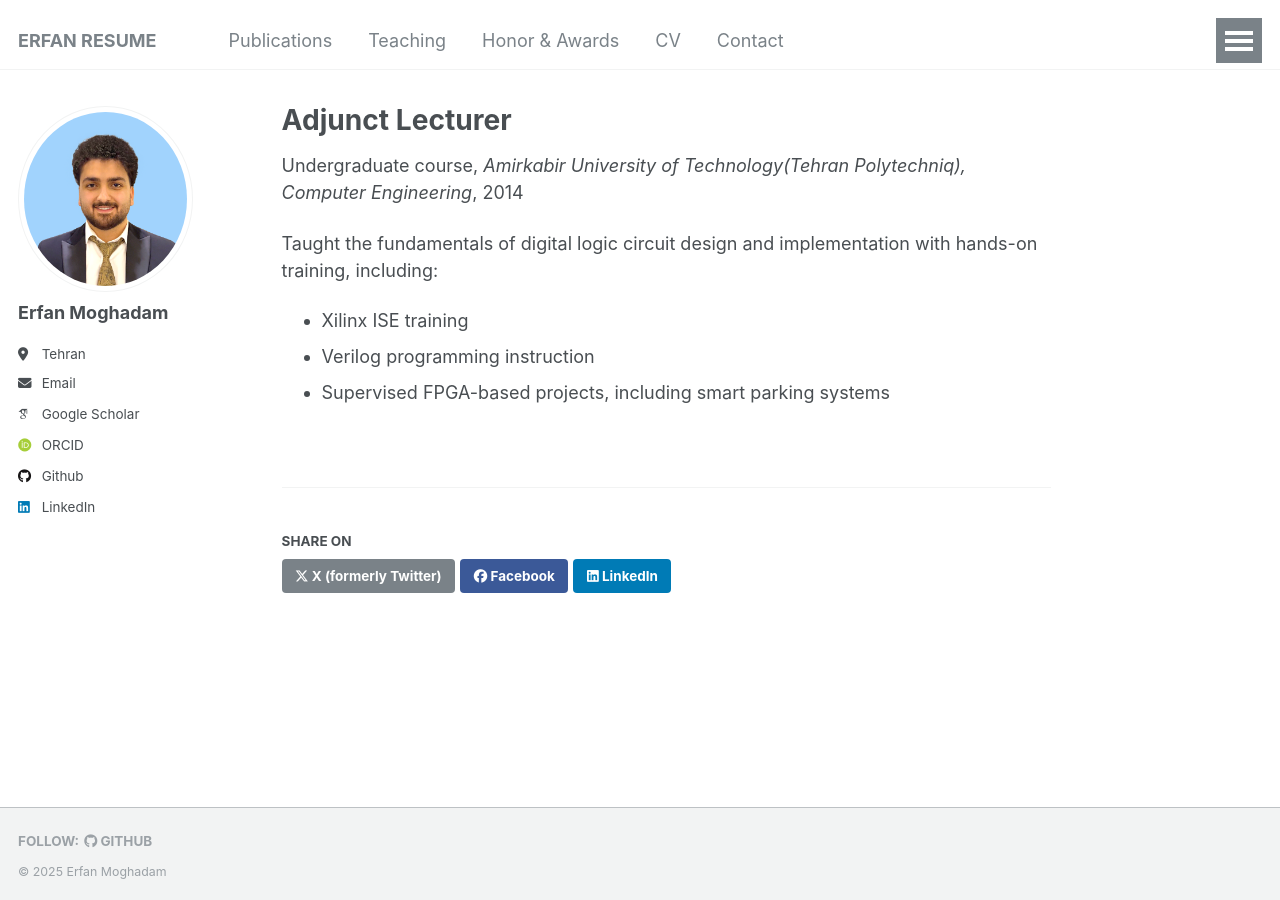
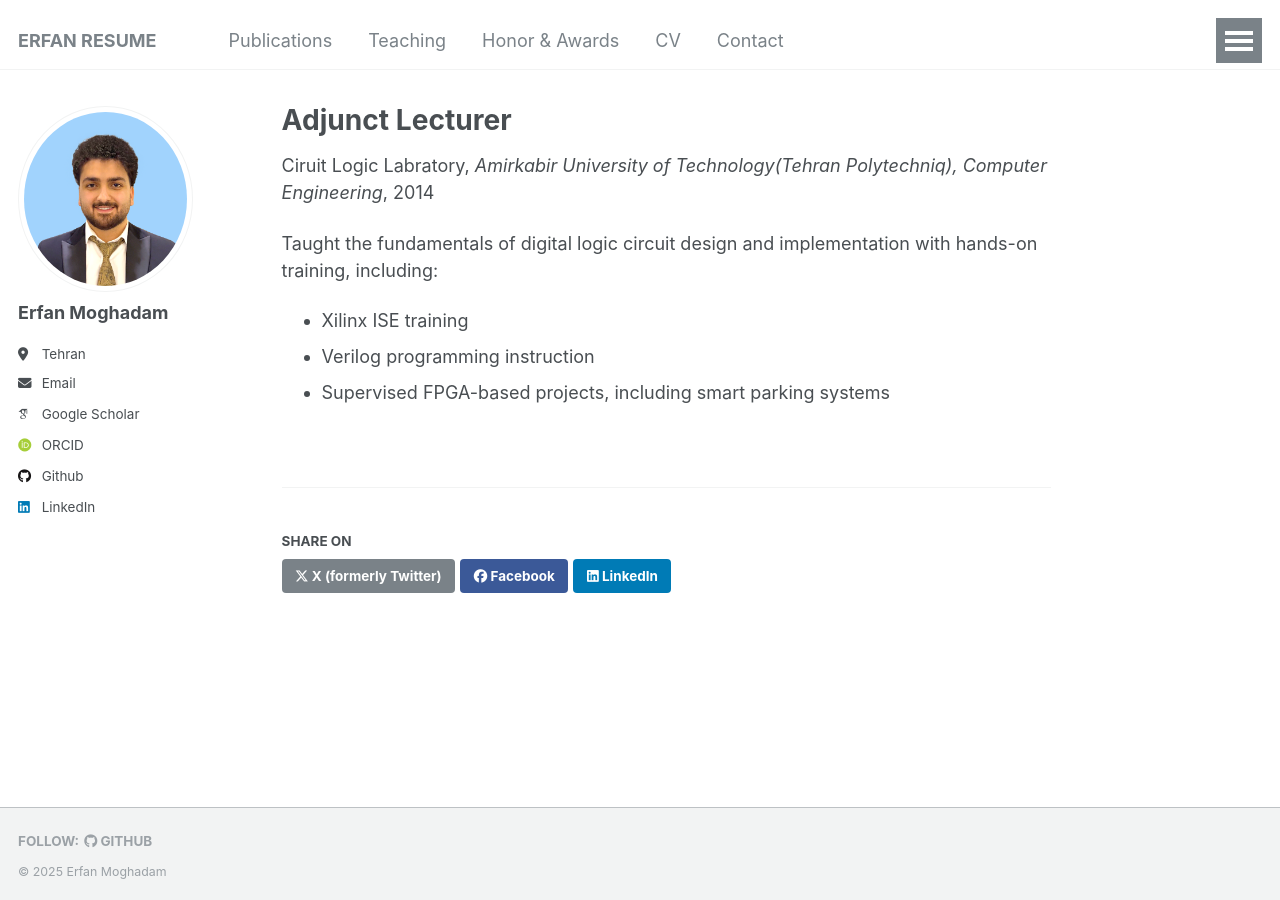
Before and after one commit to erfanresume/erfanresume.github.io, a Jekyll site: the page built from _teaching/2024-spring-teaching-1.md, in a window 1280 px wide. Built offline with Jekyll 4.4.1, drawn with Linux system fonts in a browser that asks for light colours; some web fonts are replaced.

Commit message:
Update 2024-spring-teaching-1.md

```diff
--- a/_teaching/2024-spring-teaching-1.md
+++ b/_teaching/2024-spring-teaching-1.md
@@ -1,7 +1,7 @@
 ---
 title: "Adjunct Lecturer"
 collection: teaching
-type: "Undergraduate course"
+type: "Ciruit Logic Labratory"
 permalink: /teaching/2024-spring-teaching-1
 venue: "Amirkabir University of Technology(Tehran Polytechniq), Computer Engineering"
 date: 2014-01-01
```
